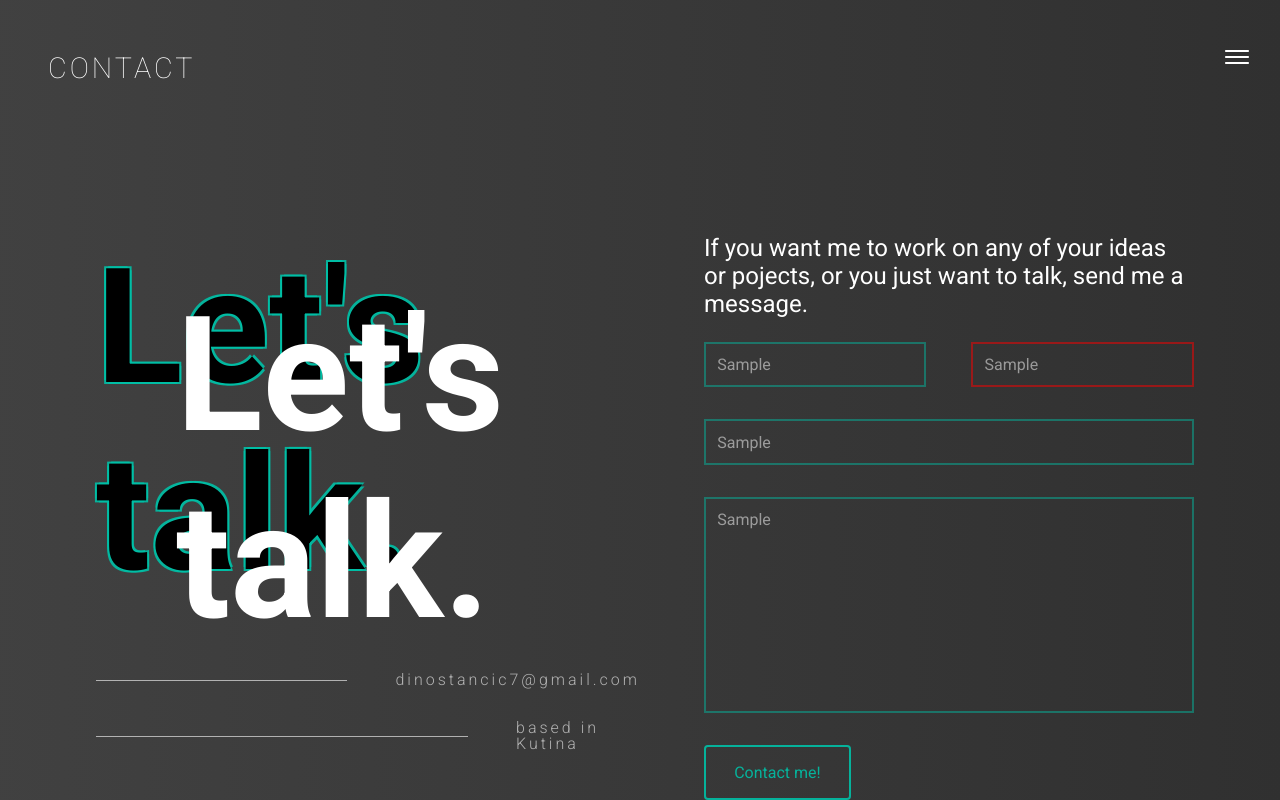
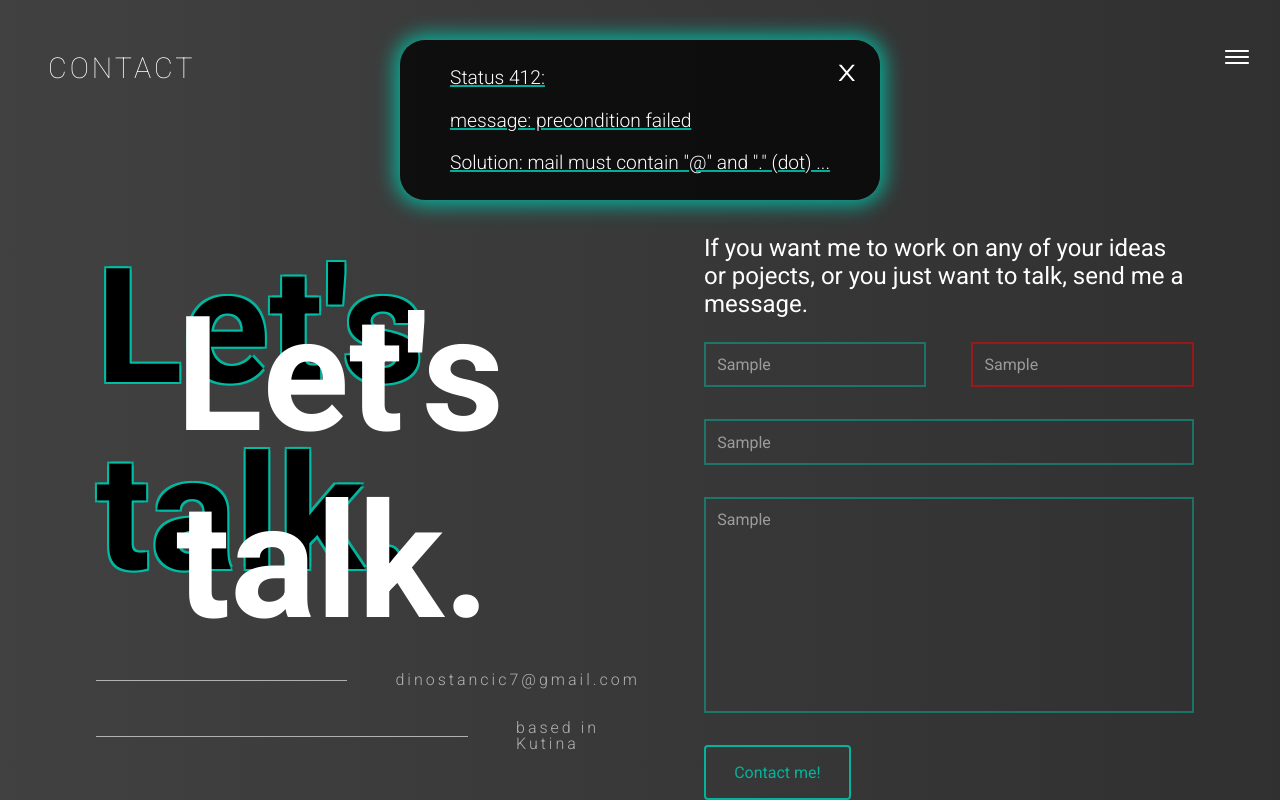
Before and after one commit to stancic/portfolio, a React (Create React App) app in the folder portfolio-frontend/: page /contact_me in a window 1280 px wide. Both pictures are taken after typing "Sample", "Sample", "Sample", "Sample" into the empty fields and a click on the button "Contact me!". Built offline with nearby package versions, Linux system fonts and the light colour scheme; no server answers.

Commit message:
Add Notification for errors and mail sendings

```diff
--- /dev/null
+++ b/portfolio-frontend/src/components/contact_notification/Notification.js
@@ -0,0 +1,47 @@
+import React, { useEffect, useState } from 'react'
+import { useSelector, useDispatch } from 'react-redux'
+import { hideNotification } from '../../reducers/notificationStatusReducer'
+import { AiOutlineClose } from 'react-icons/ai'
+
+import './Notification.scss'
+
+function Notification({message}) {
+
+	const [didMount, setDidMount] = useState(false);
+	const dispatch = useDispatch()
+	const notificationState = useSelector(state => state.notification)
+	const handleClick = () => {
+		dispatch(hideNotification())
+	}
+
+	useEffect(() => {
+		setDidMount(true)
+		setTimeout(function(){
+			dispatch(hideNotification())
+		},10000)
+		return() => {
+			setDidMount(false)
+		}
+	},[dispatch])
+
+	if(!didMount){
+		return null
+	}
+
+	const notificationText = message.split('\n').map(notification => <p>{notification}</p>)
+
+	return (
+		<div className="notification-container" style={notificationState ? {opacity: 1} : {opacity: 0}}>
+			<div className="notification-message-container">
+				<div className="notification-message">
+					{notificationText}
+				</div>
+			</div>
+			<div className="close-notification-container">
+				<AiOutlineClose onClick={handleClick}/>
+			</div>
+		</div>
+	)
+}
+
+export default Notification
--- /dev/null
+++ b/portfolio-frontend/src/components/contact_notification/Notification.scss
@@ -0,0 +1,53 @@
+@import '../../rwd_variables.scss';
+
+.notification-container{
+	display: flex;
+	position: fixed;
+	flex-direction: column;
+	align-items: center;
+	justify-content: center;
+	background: #000000c0;
+	padding: 0;
+	width: 30em;
+	height: 10em;
+	border-radius: 25px;
+	font-family: $roboto;
+	opacity: 0;
+	top: 15%;
+	left: 50%;
+	margin-right: -50%;
+	transform: translate(-50%, -50%);
+	box-shadow: 0px 0px 20px 5px $tirkizna;
+	transition: .5s all ease;
+	.notification-message-container{
+		.notification-message{
+			color: white;
+			text-decoration: underline;
+			text-decoration-color: $tirkizna;
+			text-decoration-thickness: 2px;
+			font-size: 1.2em;
+			font-weight: 300;
+		}
+	}
+	.close-notification-container{
+		position: absolute;
+		color: white;
+		font-size: 1.6em;
+		top: 20px;
+		right: 20px;
+		cursor: pointer;
+	}
+}
+
+@media(max-width: 500px){
+	.notification-container{
+		width: 25em;
+	}
+}
+
+@media(max-width: 410px){
+	.notification-container{
+		width: 19em;
+		height: 8em;
+	}
+}
--- a/portfolio-frontend/src/components/contact_page/ContactForm.js
+++ b/portfolio-frontend/src/components/contact_page/ContactForm.js
@@ -2,6 +2,8 @@
 import React, { useState } from 'react'
 import { useDispatch } from 'react-redux'
 import { send } from '../../reducers/mailReducer'
+import { showNotification } from '../../reducers/notificationStatusReducer'
+import Notification from '../contact_notification/Notification'
 
 //IMPORT STYLES
 import './contactForm.scss'
@@ -22,6 +24,8 @@ function ContactForm() {
 	const [message, setMessage] = useState('')
 	const [messageEmptyFlag, setMessageEmptyFlag] = useState(false)
 
+	const [notification, setNotification] = useState('')
+
 
 	const addStyle = () => {
 		const cursor = document.querySelector('.custom-cursor')
@@ -38,21 +42,24 @@ function ContactForm() {
 	const sendMail = (event) => {
 		event.preventDefault()
 		if(name.length === 0 || mail.length === 0 || subject.length === 0 || message.length === 0){
-			alert('NO FIELDS LEFT BEHIND!')
+			setNotification('Status 412:\nmessage: precondition failed\nSolution: please fill in all the fields...')
+			dispatch(showNotification())
 		}
 
 		else if(mail.indexOf("@") === -1 || mail.indexOf(".") === -1){
-			alert('MAIL MUST CONTAIN @ AND .')
+			setNotification('Status 412:\nmessage: precondition failed\nSolution: mail must contain "@" and "." (dot) ...')
+			dispatch(showNotification())
 		}
 		else {
-
 			let mailObject = {
 				name: name,
 				mail: mail,
 				subject: subject,
 				message: message
 			}
+			setNotification(`Thanks ${name} for contacting me.\nI will answer as soon as possible\nIn the meantime, you can check out my projects!`)
 			dispatch(send(mailObject))
+			dispatch(showNotification())
 			setName('')
 			setMail('')
 			setSubject('')
@@ -60,8 +67,10 @@ function ContactForm() {
 		}
 	}
 
+
 	return (
 		<div>
+			<Notification message={notification}/>
 			<form onSubmit={sendMail}>
 				<div className="name-and-mail-container">
 					<div className="name-container">
--- a/portfolio-frontend/src/components/contact_page/contactForm.scss
+++ b/portfolio-frontend/src/components/contact_page/contactForm.scss
@@ -71,6 +71,7 @@
 
 .button-container{
 	.contact{
+		cursor: pointer;
 		width: 30%;
 		&:focus{
 			outline: none;
--- /dev/null
+++ b/portfolio-frontend/src/reducers/notificationStatusReducer.js
@@ -0,0 +1,31 @@
+const notificationStatusReducer = (state = false, action) => {
+	switch(action.type){
+		case 'SHOW_NOTIFICATION':
+			return action.data
+		case 'HIDE_NOTIFICATION':
+			return action.data
+		default: return state
+	}
+}
+
+
+export const showNotification = () => {
+	return async dispatch => {
+		dispatch({
+			type: 'SHOW_NOTIFICATION',
+			data: true
+		})
+	}
+}
+
+export const hideNotification = () => {
+	return async dispatch => {
+		dispatch({
+			type: 'HIDE_NOTIFICATION',
+			data: false
+		})
+	}
+}
+
+
+export default notificationStatusReducer
--- a/portfolio-frontend/src/rwd_variables.scss
+++ b/portfolio-frontend/src/rwd_variables.scss
@@ -1,6 +1,7 @@
 @import url('https://fonts.googleapis.com/css2?family=Roboto:wght@100;300;400;500;700;900&display=swap');
 
 $tirkizna: #00bfa6e7;
+$roboto: 'Roboto', sans-serif;
 $background: #1e2124;
 $biggerIpad: 1300px;
 $ipad: 1100px;
--- a/portfolio-frontend/src/store.js
+++ b/portfolio-frontend/src/store.js
@@ -3,13 +3,15 @@ import { composeWithDevTools } from 'redux-devtools-extension'
 import thunk from 'redux-thunk'
 import loadingPageReducer from './reducers/loadingPageReducer'
 import mailReducers from './reducers/mailReducer'
+import notificationStatusReducer from './reducers/notificationStatusReducer'
 import projectsReducer from './reducers/projectsReducer'
 
 
 const reducer = combineReducers({
 	projects: projectsReducer,
 	loading: loadingPageReducer,
-	mail: mailReducers
+	mail: mailReducers,
+	notification: notificationStatusReducer
 })
 
 const store = createStore(reducer, composeWithDevTools(applyMiddleware(thunk)))
```
